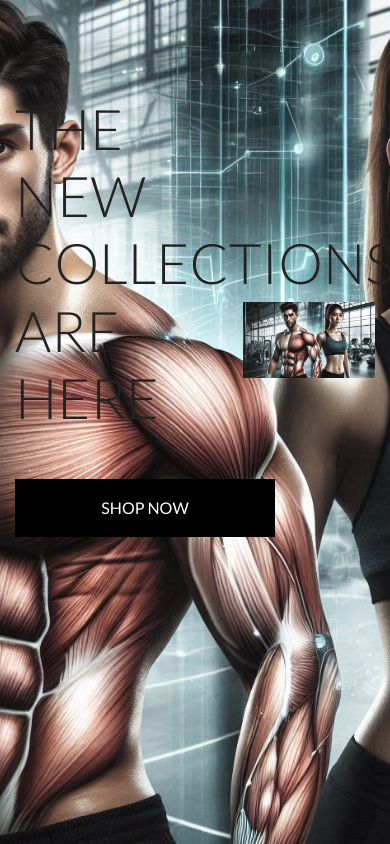
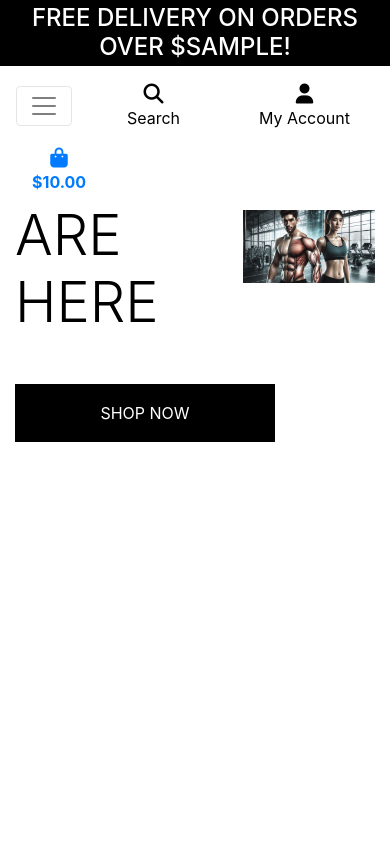
Before and after one commit to shaun6125/ci-milestone-4, a Django app: template home/templates/home/index.html in a window 390 px wide; the page is wider, and only the part inside the window is pictured. Run offline with Django 5.2, Linux system fonts and the light colour scheme; the template is opened without the code that fills it: most values are stand-ins (such as "Sample title", 1, 10 or a date in 2020); one stand-in notice (Sample message) is shown; some libraries are stand-ins or nearby versions.

Commit message:
nav bar added to base.html, include folder added for mobile and main header, more content to be added to homepage

```diff
--- a/home/templates/home/index.html
+++ b/home/templates/home/index.html
@@ -31,4 +31,5 @@
         </div>
 
     </div>
+
 {% endblock %}
--- a/static/css/base.css
+++ b/static/css/base.css
@@ -2,14 +2,7 @@ html {
     height: 100%;
 }
 
-body {
-    background: url('media/homepage_background.jpeg') no-repeat center center fixed;
-    background-size: cover;
-    height: calc(100vh - 164px);
-    color:#555;
-    font-family: 'lato';
-}
-
+/* from Bulma */
 .icon {
     align-items: center;
     display: inline-flex;
@@ -23,7 +16,7 @@ body {
 }
 
 .main-logo-link {
-    width:fit-content;
+    width: fit-content;
 }
 
 .shop-now-button {
@@ -32,7 +25,7 @@ body {
     min-width: 260px;
 }
 
-.btn-black {
+.btn-dark {
     background: black;
     color: white;
 }
@@ -40,29 +33,36 @@ body {
 .shop-now-button:hover,
 .shop-now-button:active,
 .shop-now-button:focus,
-.btn-black:hover,
-.btn-black:active,
-.btn-black:focus {
+.btn-dark:hover,
+.btn-dark:active,
+.btn-dark:focus {
     background: #222;
     color: white;
 }
 
 .text-black {
-    color: #222 !important;
+    color: #000 !important;
 }
 
-.border-black {
+.border-dark {
     border: 1px solid black !important;
 }
 
-/* ------------------------------------ Media Queries */
-
-@media (min-width: 1200px) {
-    .container {
-        max-width:80%;
-    }
+.bg-dark {
+    background: #000 !important;
 }
 
+
+/* --------------------------------- Media queries */
+
+/* Slightly larger container on xl screens */
+@media (min-width: 1200px) {
+  .container {
+    max-width: 80%;
+  }
+}
+
+/* fixed top navbar only on medium and up */
 @media (min-width: 992px) {
     .fixed-top-desktop-only {
         position: fixed;
--- a/templates/base.html
+++ b/templates/base.html
@@ -34,7 +34,6 @@
     {% block extra_js %}
     {% endblock %}
 
-
     <title>Better U {% block extra_title %}{% endblock %}</title>
   </head>
   <body>
@@ -48,12 +47,11 @@
           <div class="col-12 col-lg-4 my-auto py-1 py-lg-0">
               <form method="GET" action="">
                   <div class="input-group w-100">
-              <input class="form-control border border-black rounded-0" type="text" name="q" placeholder="search">
+                      <input class="form-control border border-dark rounded-0" type="text" name="q" placeholder="Search our site">
                       <div class="input-group-append">
-                <button class="form-control btn btn-black border border-black rounded-0" type="submit">
+                          <button class="form-control btn btn-dark border border-dark rounded-0" type="submit">
                               <span class="icon">
-                    <i class="fas fa-search">
-                    </i>
+                                  <i class="fas fa-search"></i>
                               </span>
                           </button>
                       </div>
@@ -65,9 +63,7 @@
                   <li class="list-inline-item dropdown">
                       <a class="text-black nav-link" href="#" id="user-options" data-toggle="dropdown" aria-haspopup="true" aria-expanded="false">
                           <div class="text-center">
-                  <div>
-                    <i class="fas fa-user fa-lg"></i>
-                  </div>
+                              <div><i class="fas fa-user fa-lg"></i></div>
                               <p class="my-0">My Account</p>
                           </div>
                       </a>
@@ -80,16 +76,14 @@
                               <a href="{% url 'account_logout' %}" class="dropdown-item">Logout</a>
                           {% else %}
                               <a href="{% url 'account_signup' %}" class="dropdown-item">Register</a>
-                  <a href="{% url 'account_login' %}" class="dropdown-item">Log In</a>
+                              <a href="{% url 'account_login' %}" class="dropdown-item">Login</a>
                           {% endif %}
                       </div>
                   </li>
                   <li class="list-inline-item">
                       <a class="{% if grand_total %}text-info font-weight-bold{% else %}text-black{% endif %} nav-link" href="">
                           <div class="text-center">
-                  <div>
-                    <i class="fas fa-shopping-bag fa-lg"></i>
-                  </div>
+                              <div><i class="fas fa-shopping-bag fa-lg"></i></div>
                               <p class="my-0">
                                   {% if grand_total %}
                                       ${{ grand_total|floatformat:2 }}
@@ -102,7 +96,24 @@
                   </li>
               </ul>
           </div>
+          <div class="col-12 col-lg-4 my-auto py-1 py-lg-0"></div>
       </div>
+      <div id="delivery-banner" class="row text-center">
+        <div class="col bg-dark text-white">
+            <h4 class="logo-font my-1">Free delivery on orders over ${{ free_delivery_threshold }}!</h4>
+        </div>
+      </div>
+      <div class="row bg-white">
+        <nav class="navbar navbar-expand-lg navbar-light w-100">
+            <button class="navbar-toggler" type="button" data-toggle="collapse" data-target="#main-nav" aria-controls="main-nav" aria-expanded="false" aria-label="Toggle navigation">
+                <span class="navbar-toggler-icon"></span>
+            </button>
+            {% include 'includes/mobile-top-header.html' %}
+            {% include 'includes/main-nav.html' %}
+        </nav>
+      </div>
+    </div>
+
 </header>
 
   {% if messages %}
@@ -118,5 +129,6 @@
   {% block postloadjs %}
   {% endblock %}
 
+
 </body>
 </html>
--- /dev/null
+++ b/templates/includes/main-nav.html
@@ -0,0 +1,50 @@
+<div class="collapse navbar-collapse" id="main-nav">
+    <ul class="navbar-nav w-auto mx-auto">
+        <li class="nav-item dropdown">
+            <a class="logo-font font-weight-bold nav-link text-black mr-5" href="#" id="all-products-link" data-toggle="dropdown" aria-haspopup="true" aria-expanded="false">
+                All Products
+            </a>
+            <div class="dropdown-menu border-0" aria-labelledby="all-products-link">
+                <a href="" class="dropdown-item">By Price</a>
+                <a href="" class="dropdown-item ">By Rating</a>
+                <a href="" class="dropdown-item ">By Category</a>
+                <a href="" class="dropdown-item">All Products</a>
+            </div>
+        </li>
+
+        <li class="nav-item dropdown">
+            <a class="logo-font font-weight-bold nav-link text-black mr-5" href="#" id="clothing-link" data-toggle="dropdown" aria-haspopup="true" aria-expanded="false">
+                Clothing
+            </a>
+            <div class="dropdown-menu border-0" aria-labelledby="clothing-link">
+                <a href="" class="dropdown-item">Mens</a>
+                <a href="" class="dropdown-item">Womens</a>
+                <a href="" class="dropdown-item">All Clothing</a>
+            </div>
+        </li>
+
+        <li class="nav-item dropdown">
+            <a class="logo-font font-weight-bold nav-link text-black mr-5" href="#" id="equipment-link" data-toggle="dropdown" aria-haspopup="true" aria-expanded="false">
+                Equipment
+            </a>
+            <div class="dropdown-menu border-0" aria-labelledby="equipment-link">
+                <a href="" class="dropdown-item">Free Weights</a>
+                <a href="" class="dropdown-item">Home multi-Gym</a>
+                <a href="" class="dropdown-item">Cardio</a>
+                <a href="" class="dropdown-item">All Homeware</a>
+            </div>
+        </li>
+
+        <li class="nav-item dropdown">
+            <a class="logo-font font-weight-bold nav-link text-black" href="#" id="specials-link" data-toggle="dropdown" aria-haspopup="true" aria-expanded="false">
+                Special Offers
+            </a>
+            <div class="dropdown-menu border-0" aria-labelledby="specials-link">
+                <a href="" class="dropdown-item">New Arrivals</a>
+                <a href="" class="dropdown-item">Deals</a>
+                <a href="" class="dropdown-item">Clearance</a>
+                <a href="" class="dropdown-item">All Specials</a>
+            </div>
+        </li>
+    </ul>
+</div>
--- /dev/null
+++ b/templates/includes/mobile-top-header.html
@@ -0,0 +1,56 @@
+<li class="list-inline-item">
+    <a class="text-black nav-link d-block d-lg-none" href="#" id="mobile-search" data-toggle="dropdown" aria-haspopup="true" aria-expanded="false">
+        <div class="text-center">
+            <div><i class="fas fa-search fa-lg"></i></div>
+            <p class="my-0">Search</p>
+        </div>
+    </a>
+    <div class="dropdown-menu border-0 w-100 p-3 rounded-0 my-0" aria-labelledby="mobile-search">
+        <form class="form" method="GET" action="">
+            <div class="input-group w-100">
+                <input class="form-control border border-black rounded-0" type="text" name="q" placeholder="Search our site">
+                <div class="input-group-append">
+                    <button class="form-control form-control btn btn-black border border-black rounded-0" type="submit">
+                        <span class="icon">
+                            <i class="fas fa-search"></i>
+                        </span>
+                    </button>
+                </div>
+            </div>
+        </form>
+    </div>
+</li>
+<li class="list-inline-item dropdown">
+    <a class="text-black nav-link d-block d-lg-none" href="#" id="user-options" data-toggle="dropdown" aria-haspopup="true" aria-expanded="false">
+        <div class="text-center">
+            <div><i class="fas fa-user fa-lg"></i></div>
+            <p class="my-0">My Account</p>
+        </div>
+    </a>
+    <div class="dropdown-menu border-0" aria-labelledby="user-options">
+        {% if request.user.is_authenticated %}
+            {% if request.user.is_superuser %}
+                <a href="{% url 'account_logout' %}" class="dropdown-item">Product Management</a>
+            {% endif %}
+            <a href="" class="dropdown-item">My Profile</a>
+            <a href="{% url 'account_logout' %}" class="dropdown-item">Logout</a>
+        {% else %}
+            <a href="{% url 'account_signup' %}" class="dropdown-item">Register</a>
+            <a href="{% url 'account_login' %}" class="dropdown-item">Login</a>
+        {% endif %}
+    </div>
+</li>
+<li class="list-inline-item">
+    <a class="{% if grand_total %}text-primary font-weight-bold{% else %}text-black{% endif %} nav-link d-block d-lg-none" href="">
+        <div class="text-center">
+            <div><i class="fas fa-shopping-bag fa-lg"></i></div>
+            <p class="my-0">
+                {% if grand_total %}
+                    ${{ grand_total|floatformat:2 }}
+                {% else %}
+                    $0.00
+                {% endif %}
+            </p>
+        </div>
+    </a>
+</li>
```
Also changed, not shown: templates/allauth/base.html (added, +40 -0 lines). Lines whose indentation alone changed are shown as unchanged.
